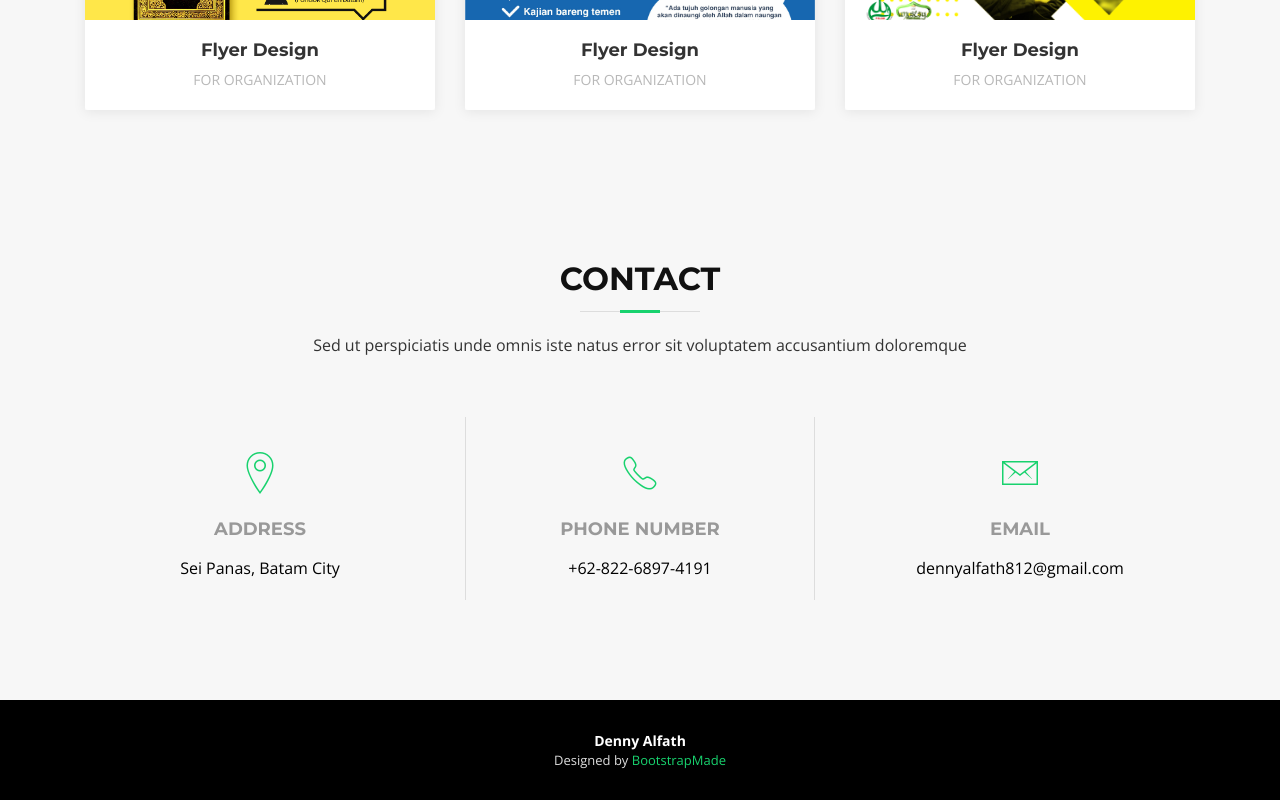
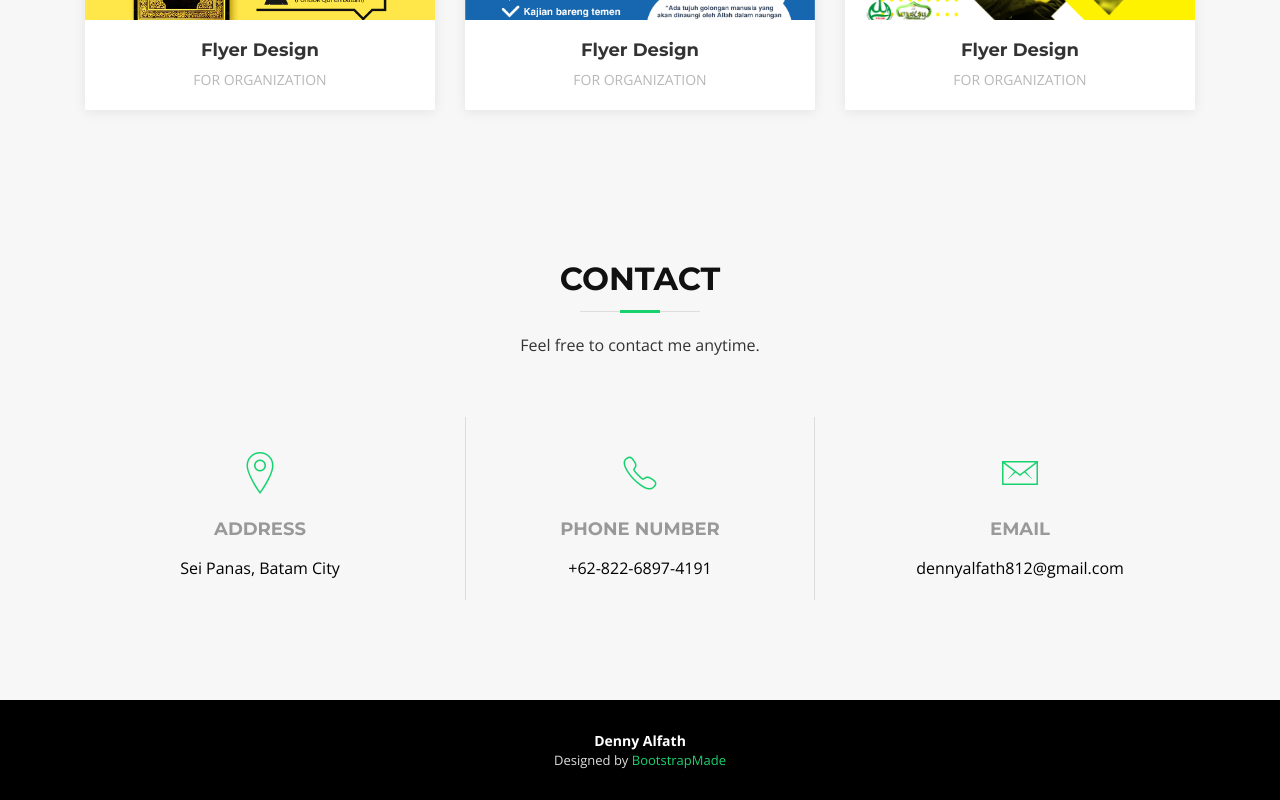
Before and after one commit to dennyalfath/myportfolio, a plain HTML site: page index.html in a window 1280 px wide. Shown: the part 3135-3935 px from the top of the page. Drawn offline with nearby package versions, Linux system fonts and the light colour scheme; files whose address does not match are found by name.

Commit message:
Add Contact

```diff
--- a/index.html
+++ b/index.html
@@ -350,7 +350,7 @@
 
           <div class="section-header">
             <h3>Contact</h3>
-            <p>Sed ut perspiciatis unde omnis iste natus error sit voluptatem accusantium doloremque</p>
+            <p>Feel free to contact me anytime.</p>
           </div>
 
           <div class="row contact-info">
```
